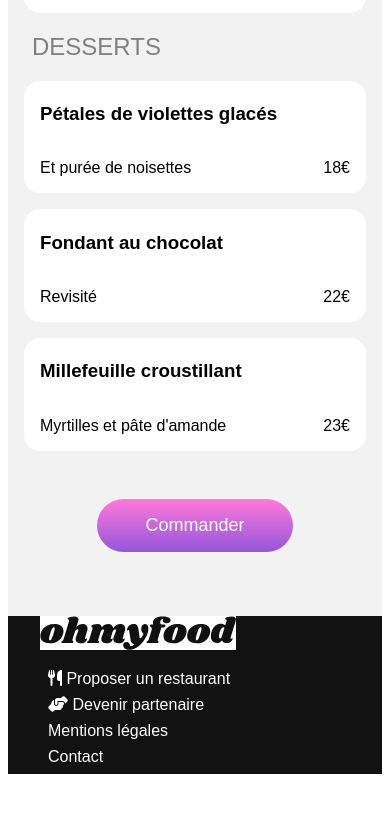
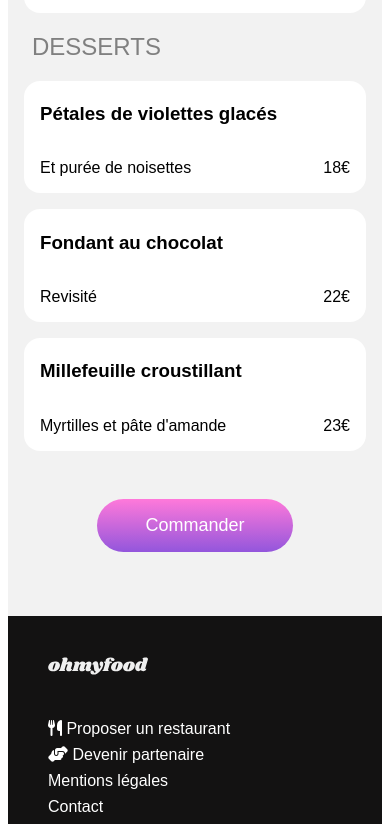
Before and after one commit to Clemence-14/ClemenceLHERMITE_3_09032021, a plain HTML site: page index.html in a window 390 px wide. Shown: the part 1289-2129 px from the top of the page. Before the commit the page ends 2079 px from the top, so only its background shows below. Drawn offline with Linux system fonts and the light colour scheme.

Commit message:
Commit initial

```diff
--- a/sass/style.scss
+++ b/sass/style.scss
@@ -260,7 +260,11 @@ h2 {
 /* Supprimer le point devant par défaut des li*/
 footer nav ul li {
     list-style: none;
-    padding-bottom: 0.5em;
+    padding-bottom: 0.5rem;
+}
+
+footer ul {
+    margin-top: 0;
 }
 
 /* Supprimer le soulignement par défaut des liens et changer leur couleur*/
@@ -269,9 +273,13 @@ footer nav a {
     color: white;
 }
 
+/* Changement de couleur du logo en blanc redimensionnement et alignement*/
 footer img {
-    background-color: white;
-    margin-left: 2rem;
+    filter: invert(1);
+    margin-left: 2.5rem;
+    margin-bottom: 0;
+    height: 100px;
+    width: 100px;
 }
 
 }
```
Also changed, not shown: css/style.min.css, 1 other file.
